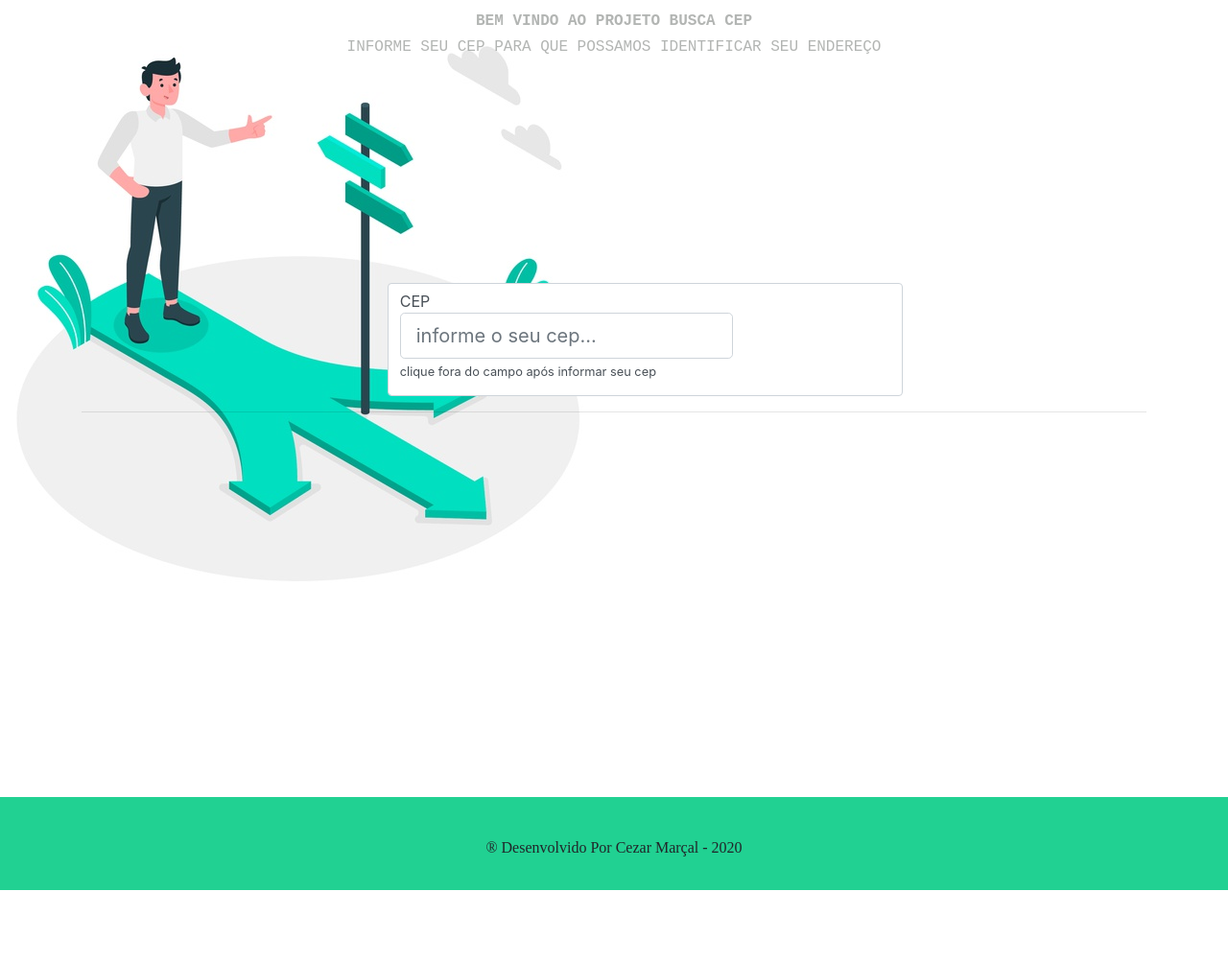
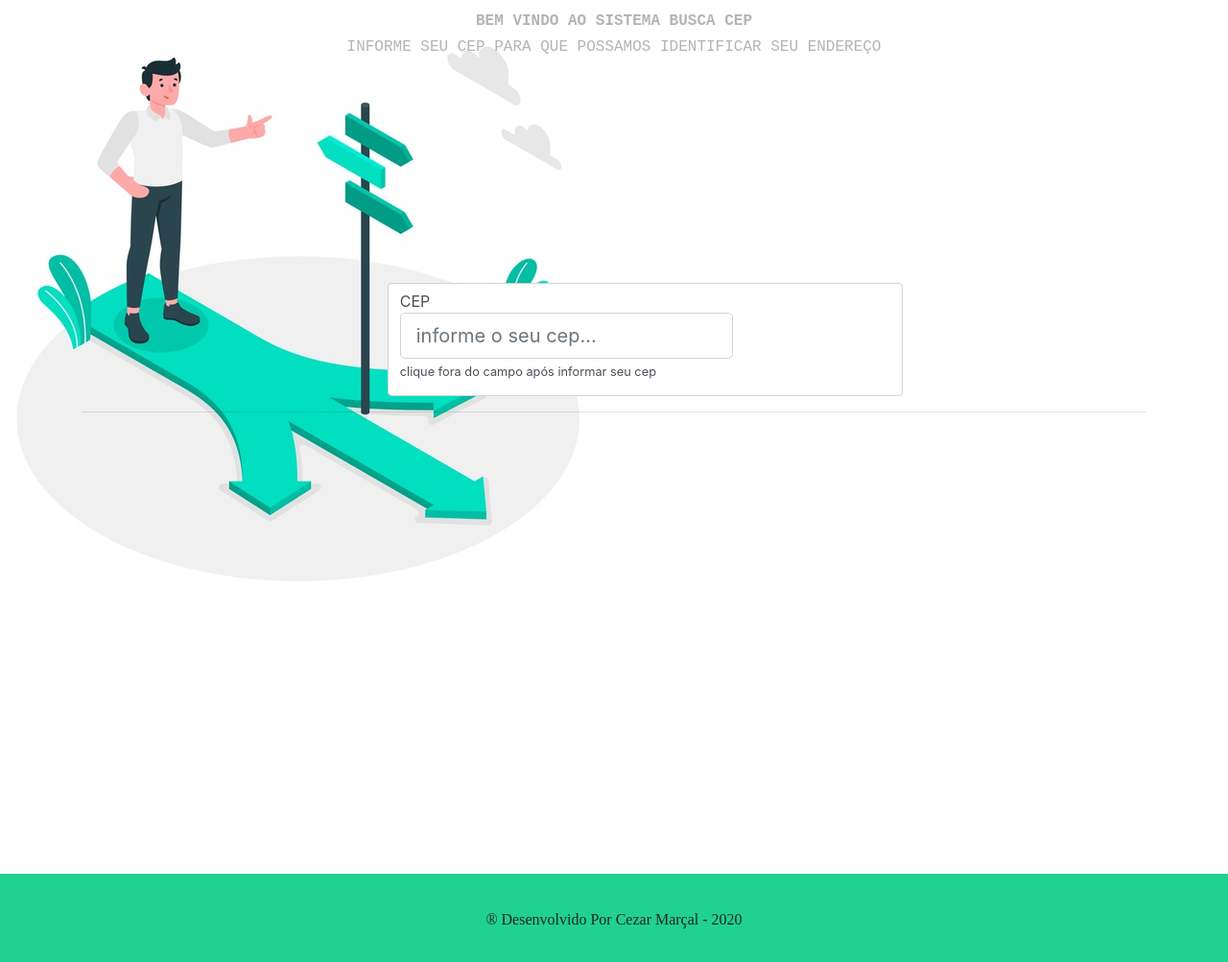
Before and after one commit to cezar-66/busca_dados_atraves_do_cep, a plain HTML site: page web/index.html in a window 1280 px wide. Shown: the whole page at 96% size. Before the commit the page ends 928 px from the top, so only its background shows below. Drawn offline with nearby package versions, Linux system fonts and the light colour scheme.

Commit message:
Melhorias Visuais

```diff
--- a/web/css-index.css
+++ b/web/css-index.css
@@ -7,6 +7,7 @@ body {
     background-image: url("./img/background-body.jpg");
     background-repeat: no-repeat;
 }
+
 #titulo {
     color: rgba(0, 10, 3, 0.301);
     text-align: center;
@@ -39,11 +40,12 @@ body {
 
 .rodape {
     background-color: #21d192;
-    margin-top: 385px;
+    margin-top: 465px;
+    position: relative;
     text-align: center;
    font-family: Dyuthi;
 }
 
 #texto-rodape {
-    margin-top: 25px;
+    margin-top: 20px;
 }
--- a/web/index.html
+++ b/web/index.html
@@ -13,7 +13,7 @@
     <div class="container">
         <div class="row">
             <div class="col-md-12" id="titulo">
-                <p>Bem Vindo Ao Projeto Busca CEP</p>
+                <p>Bem Vindo Ao Sistema Busca CEP</p>
                 <h6 id="h6-titulo">Informe seu CEP para que possamos identificar seu endereço</h6>
             </div>
         </div>
```
